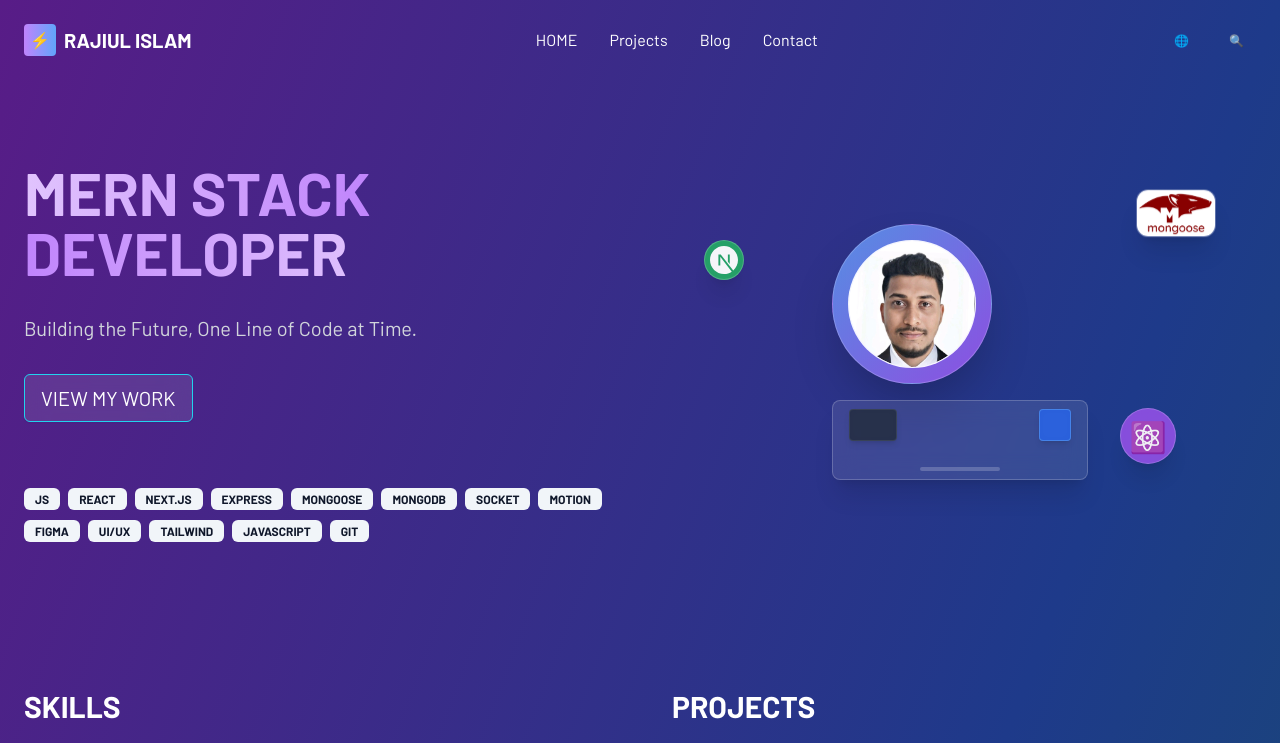
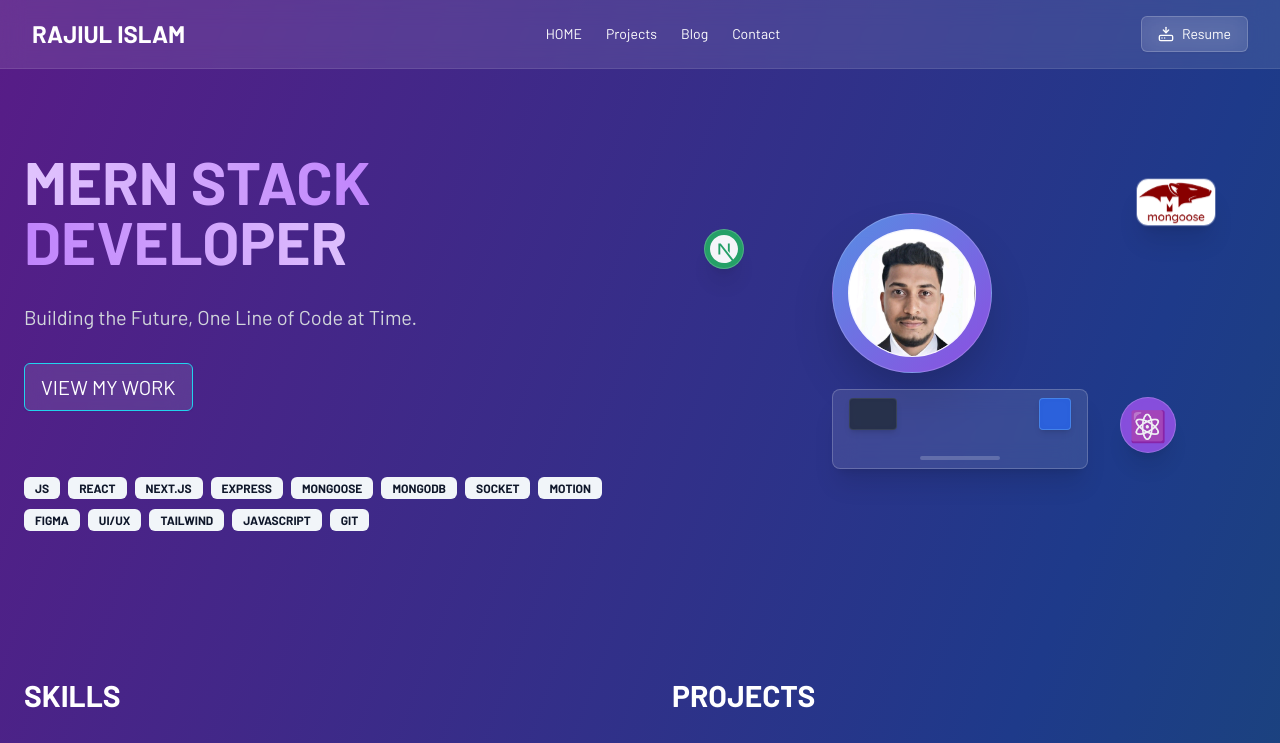
Before and after one commit to rajiul93/fullStuckProject, a Next.js app: page / in a window 1280 px wide. Shown: the top 743 px of the page. Built offline with nearby package versions, Linux system fonts and the light colour scheme.

Commit message:
feat: add Navbar, Footer, and Resume components for improved site navigation and user experience

```diff
--- a/src/app/(common)/home/hero-section.tsx
+++ b/src/app/(common)/home/hero-section.tsx
@@ -16,10 +16,12 @@ const HeroSection = () => {
           Building the Future, One Line of Code at Time.
         </p>
 
-        <CustomButton
-          title=" VIEW MY WORK"
-          className="text-xl font-medium h-12 text-white hover:text-slate-100"
-        />
+        <div className="flex justify-center lg:justify-start">
+          <CustomButton
+            title=" VIEW MY WORK"
+            className="text-xl font-medium h-12 text-white hover:text-slate-100"
+          />
+        </div>
 
         {/* Tech Stack */}
         <motion.div
--- a/src/app/(common)/layout.tsx
+++ b/src/app/(common)/layout.tsx
@@ -1,7 +1,15 @@
+import Footer from '@/components/common-component/footer';
+import Navbar from '@/components/common-component/navbar';
 import React from 'react';
 
 const PublicLayout = ({ children }: { children: React.ReactNode }) => {
-  return <>{children}</>;
+  return (
+    <main className="min-h-screen bg-gradient-to-br from-purple-900 via-blue-900 to-teal-800 text-white">
+      <Navbar />
+      {children}
+      <Footer />
+    </main>
+  );
 };
 
 export default PublicLayout;
--- a/src/app/(common)/page.tsx
+++ b/src/app/(common)/page.tsx
@@ -8,39 +8,8 @@ import ProjectSection from './home/project-section';
 
 const HomePage = () => {
   return (
-    <div className="min-h-screen bg-gradient-to-br from-purple-900 via-blue-900 to-teal-800 text-white">
+    <div className="">
       {/* Header */}
-      <header className="flex items-center justify-between p-6 max-w-7xl mx-auto">
-        <div className="flex items-center gap-2">
-          <div className="w-8 h-8 bg-gradient-to-r from-purple-400 to-blue-400 rounded flex items-center justify-center">
-            <span className="text-white font-bold">⚡</span>
-          </div>
-          <span className="font-bold text-xl">RAJIUL ISLAM</span>
-        </div>
-        <nav className="hidden md:flex items-center gap-8">
-          <Link href="/" className="hover:text-blue-300">
-            HOME
-          </Link>
-
-          <Link href="#projects" className="hover:text-blue-300">
-            Projects
-          </Link>
-          <Link href="#blog" className="hover:text-blue-300">
-            Blog
-          </Link>
-          <Link href="#contact" className="hover:text-blue-300">
-            Contact
-          </Link>
-        </nav>
-        <div className="flex items-center gap-4">
-          <Button variant="ghost" size="sm">
-            🌐
-          </Button>
-          <Button variant="ghost" size="sm">
-            🔍
-          </Button>
-        </div>
-      </header>
 
       {/* Hero Section */}
       <HeroSection />
--- a/src/components/common-component/coustom-button.tsx
+++ b/src/components/common-component/coustom-button.tsx
@@ -22,7 +22,7 @@ const CustomButton = ({ title, className }: CustomButtonProps) => {
     >
       <Button
         variant="outline"
-        className={`text-cyan-400 border-cyan-400 bg-white/10 backdrop-blur-md hover:bg-white/20 transition-all duration-300 ${className}`}
+        className={`text-cyan-400 w-fit border-cyan-400 bg-white/10 backdrop-blur-md hover:bg-white/20 transition-all duration-300 ${className}`}
       >
         {title}
       </Button>
--- /dev/null
+++ b/src/components/common-component/footer.tsx
@@ -0,0 +1,16 @@
+import React from 'react';
+
+const Footer = () => {
+  const year = new Date().getFullYear();
+
+  return (
+    <footer className="w-full border-t border-gray-200 py-6">
+      <div className="mx-auto flex max-w-6xl flex-col items-center justify-between gap-2 px-4 text-sm text-white md:flex-row">
+        <span>© {year} Portfolio App. All rights reserved.</span>
+        <span>Built with Next.js</span>
+      </div>
+    </footer>
+  );
+};
+
+export default Footer;
--- /dev/null
+++ b/src/components/common-component/navbar.tsx
@@ -0,0 +1,99 @@
+'use client';
+import React from 'react';
+import { Button } from '../ui/button';
+import Link from 'next/link';
+import { AnimatePresence, motion } from 'framer-motion';
+import Resume from './resume/resume';
+import { AlignVerticalSpaceAround } from 'lucide-react';
+// import Image from 'next/image';
+
+const MENU = [
+  { label: 'HOME', href: '/' },
+  { label: 'Projects', href: '#projects' },
+  { label: 'Blog', href: '#blog' },
+  { label: 'Contact', href: '#contact' },
+];
+
+const Navbar = () => {
+  const [isMenuOpen, setIsMenuOpen] = React.useState(false);
+
+  return (
+    <header className="sticky top-0 z-50 w-full border-b border-white/10 bg-white/10 backdrop-blur-md supports-[backdrop-filter]:bg-white/10">
+      <div className="mx-auto flex max-w-7xl items-center justify-between px-4 py-4 sm:px-6 lg:px-8">
+        <div className="flex items-center gap-2">
+          {/* <div className="flex rounded-full  items-center justify-center  shadow-sm border border-white/20 bg-white/10 backdrop-blur-md p-1">
+            <Image
+              src="/images/logo.png"
+              alt="Logo"
+              width={42}
+              height={42}
+              className="rounded-full size-12 object-cover"
+              priority={true}
+            />
+          </div> */}
+          <span className="text-lg font-bold sm:text-2xl">RAJIUL ISLAM</span>
+        </div>
+
+        <nav className="hidden items-center gap-6 text-sm font-medium md:flex">
+          {MENU.map((item) => (
+            <Link
+              key={item.href}
+              href={item.href}
+              className="hover:text-blue-300 transition-colors"
+            >
+              {item.label}
+            </Link>
+          ))}
+        </nav>
+
+        <div className="flex items-center gap-2 sm:gap-4">
+          <Resume />
+          <Button
+            variant="ghost"
+            size="lg"
+            className="md:hidden"
+            aria-expanded={isMenuOpen}
+            aria-controls="mobile-menu"
+            onClick={() => setIsMenuOpen((v) => !v)}
+          >
+            <AlignVerticalSpaceAround className="w-10" />
+          </Button>
+        </div>
+      </div>
+
+      <AnimatePresence>
+        {isMenuOpen && (
+          <motion.nav
+            id="mobile-menu"
+            className="md:hidden border-t border-white/10 bg-white/10 backdrop-blur-md overflow-hidden"
+            initial={{ height: 0, opacity: 0 }}
+            animate={{ height: 'auto', opacity: 1 }}
+            exit={{ height: 0, opacity: 0 }}
+            transition={{ duration: 0.25, ease: 'easeOut' }}
+          >
+            <motion.div
+              className="mx-auto flex max-w-7xl flex-col gap-4 px-4 py-4 sm:px-6 lg:px-8 text-sm font-medium"
+              initial={{ y: -6 }}
+              animate={{ y: 0 }}
+              exit={{ y: -6 }}
+              transition={{ duration: 0.2, ease: 'easeOut' }}
+            >
+              {MENU.map((item) => (
+                <Link
+                  key={item.href}
+                  href={item.href}
+                  className="hover:text-blue-300 transition-colors"
+                  onClick={() => setIsMenuOpen(false)}
+                >
+                  {item.label}
+                </Link>
+              ))}
+            </motion.div>
+          </motion.nav>
+        )}
+      </AnimatePresence>
+    </header>
+  );
+};
+
+export default Navbar;
--- /dev/null
+++ b/src/components/common-component/resume/resume.tsx
@@ -0,0 +1,20 @@
+'use client';
+import { Button } from '@/components/ui/button';
+import { HardDriveDownload } from 'lucide-react';
+
+const Resume = () => {
+  return (
+    <div className="flex items-center justify-center">
+      <a href="/resume.pdf" download aria-label="Download resume">
+        <Button
+          variant="default"
+          className="rounded-md bg-white/10 backdrop-blur-md border border-white/20 hover:bg-white/20 transition-colors text-white px-4 py-2 shadow-sm"
+        >
+          <HardDriveDownload /> Resume
+        </Button>
+      </a>
+    </div>
+  );
+};
+
+export default Resume;
```
Also changed, not shown: public/images/logo.png (added).
